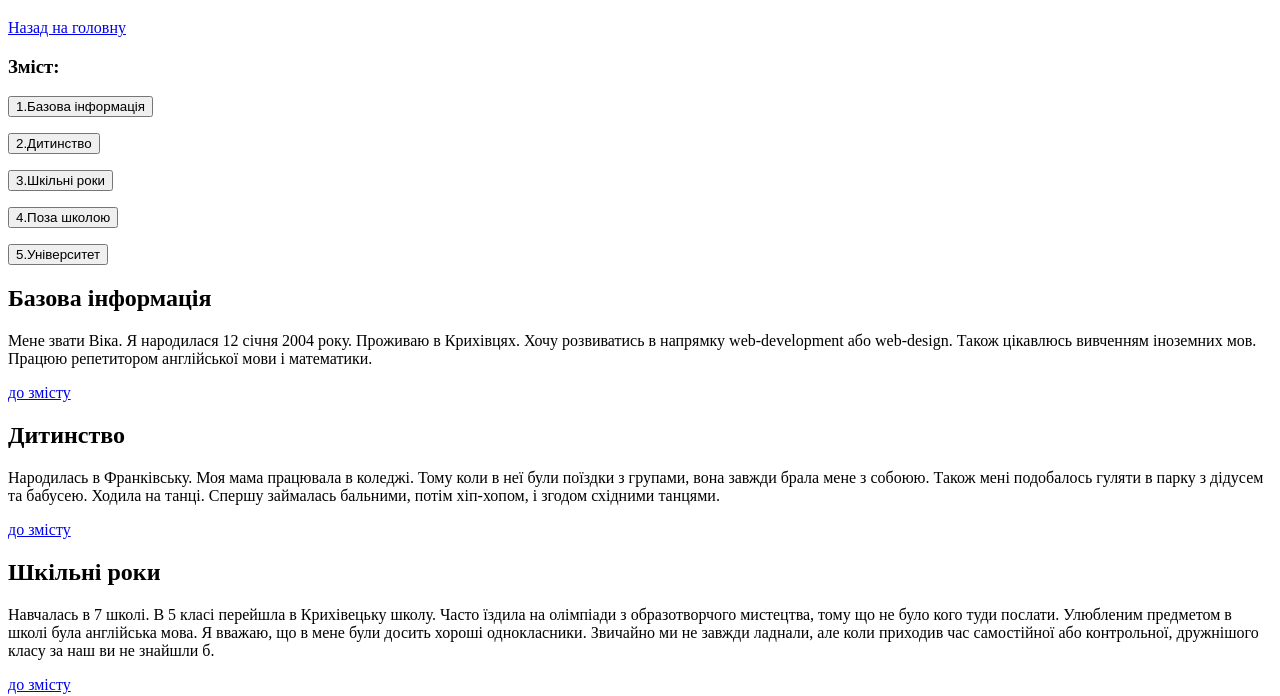
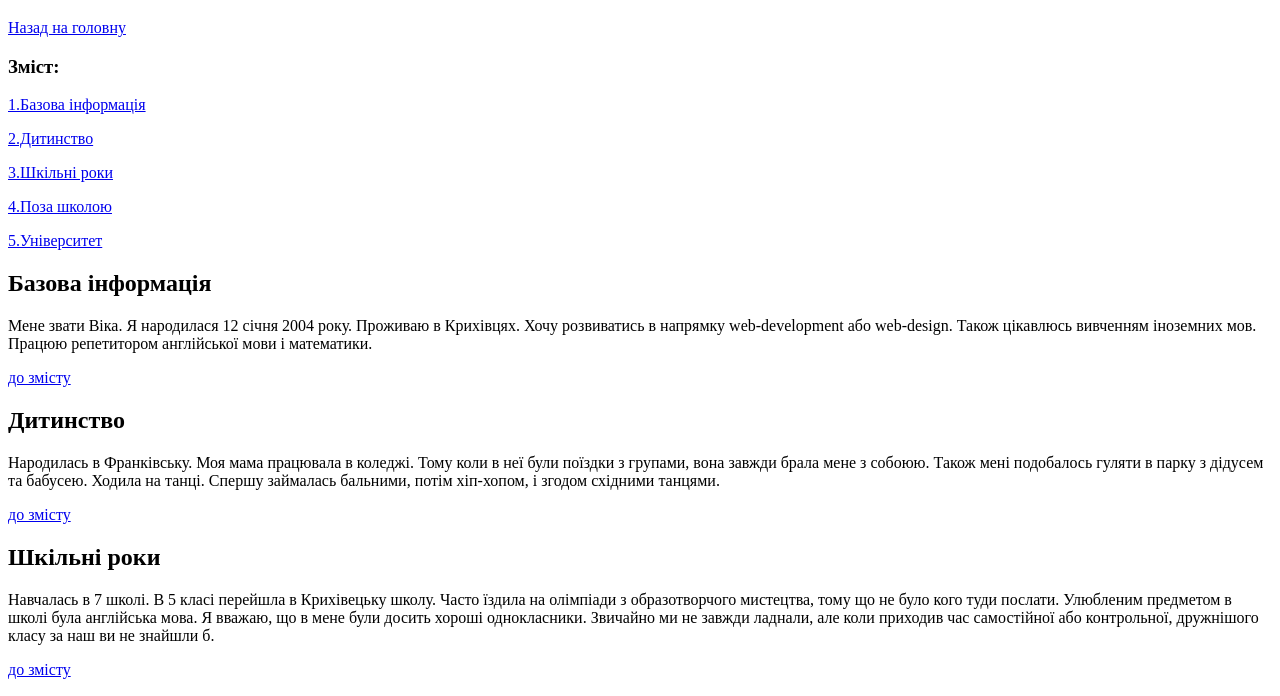
Before and after one commit to Yrmke/web-design, a plain HTML site: page biography.html in a window 1280 px wide. Shown: the part 61-757 px from the top of the page. Drawn offline with Linux system fonts and the light colour scheme.

Commit message:
Update biography.html

```diff
--- a/biography.html
+++ b/biography.html
@@ -9,11 +9,11 @@
 	<p><a href="index.html">Назад на головну</a></p>
 	<a name="z">
 	<h3>Зміст:</h3></a>
-	<p><a href="#bi"><button class="btn bi">1.Базова інформація</button></a></p>
-	<p><a href="#dyt"><button class="btn dyt">2.Дитинство</button></a></p>
-	<p><a href="#sch"><button class="btn sch">3.Шкільні роки</button></a></p>
-	<p><a href="#as"><button class="btn as">4.Поза школою</button></a></p>
-	<p><a href="#uni"><button class="btn uni">5.Університет</button></a></p>
+	<p><a href="#bi">1.Базова інформація</button></a></p>
+	<p><a href="#dyt">2.Дитинство</button></a></p>
+	<p><a href="#sch">3.Шкільні роки</button></a></p>
+	<p><a href="#as">4.Поза школою</button></a></p>
+	<p><a href="#uni">5.Університет</button></a></p>
 	<article>
 <h2 id="bi">Базова інформація</h2>
 <p >Мене звати Віка. Я народилася 12 січня 2004 року. Проживаю в Крихівцях. Хочу розвиватись в напрямку web-development або web-design. Також цікавлюсь вивченням іноземних мов. Працюю репетитором англійської мови і математики.</p>
```
